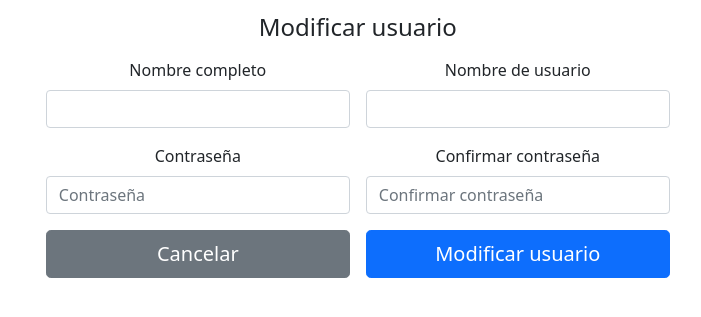
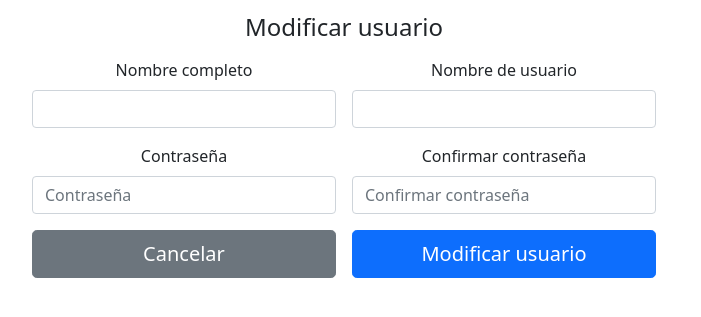
Before and after one commit to xam1002/TFG_Deteccion_Parkinson, a Flask app: template app/templates/modificar_usuario.html in a window 1320 px wide. Shown: the part 92-409 px from the top of the page, without its empty margins (316-1017 px from the left). Run offline with Flask 2, Linux system fonts and the light colour scheme; the template is opened without the code that fills it, so the values that code supplies are empty; some libraries are stand-ins or nearby versions.

Commit message:
Ajuste para pantallas más pequeñas

```diff
--- a/app/static/css/agregar_modificar_usuario.css
+++ b/app/static/css/agregar_modificar_usuario.css
@@ -1,5 +1,8 @@
 .container {
   max-width: 960px;
   margin-top: 1%;
-  margin-left: 26.5%;
+  display: flex;
+  align-items: center;
+  justify-content: center;
+  flex-direction: column;
 }
```
